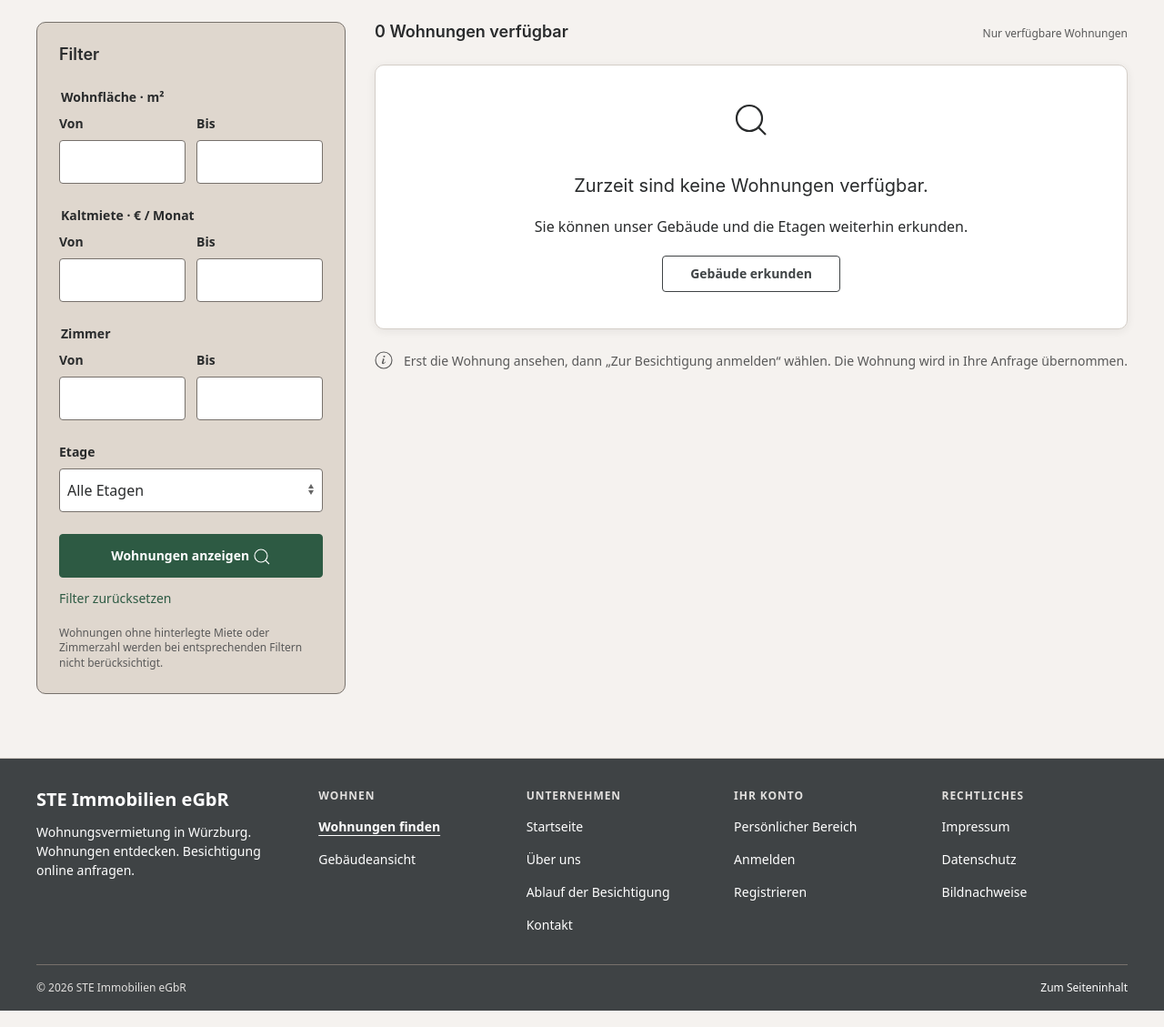
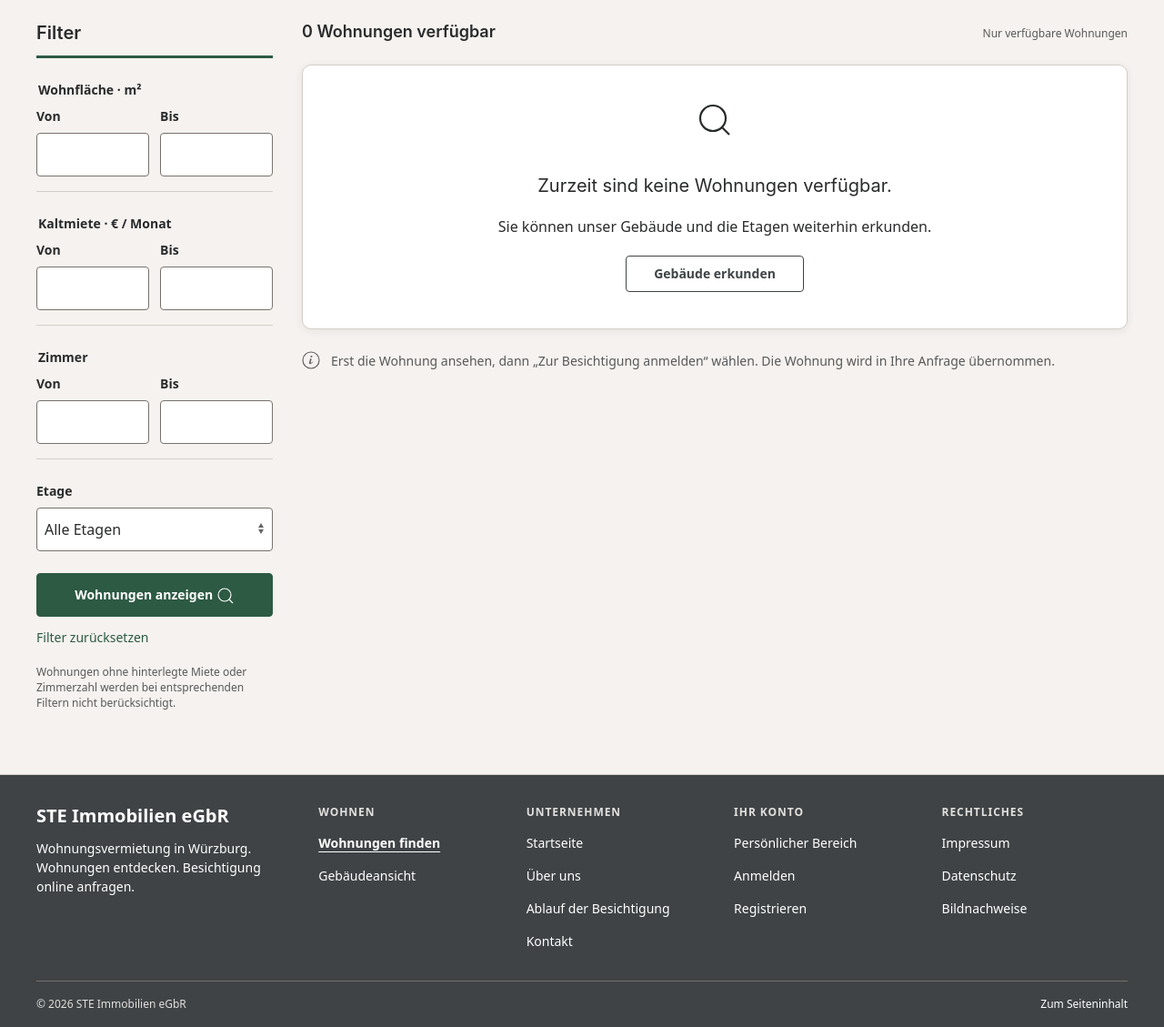
Before and after one commit to STEImmo/STEImmo, a Django app: page /wohnungen/ in a window 1280 px wide. Shown: the part 227-1356 px from the top of the page at 91% size. Run offline with Django 5.2, Linux system fonts and the light colour scheme; data that the repository does not hold is empty; parts of the project's set-up code (start-up, migrations or seed data) failed here and were passed over; some libraries are stand-ins or nearby versions.

Commit message:
feat: redesign apartment search filter panel for improved layout and responsiveness

```diff
--- a/static/css/app.css
+++ b/static/css/app.css
@@ -1133,10 +1133,11 @@ a:active,
 .apartment-search-heading { display: flex; flex-wrap: wrap; justify-content: space-between; align-items: center; gap: var(--steimmo-space-lg); margin-bottom: var(--steimmo-space-xl); }
 .apartment-search-heading h1 { margin: 0 0 var(--steimmo-space-sm); font-size: clamp(1.8rem, 3.5vw, 2.75rem); letter-spacing: -.035em; font-weight: 600; }
 .apartment-search-heading p:last-child { margin: 0; color: var(--steimmo-color-text-muted); }
-.apartment-search-layout { display: grid; grid-template-columns: 340px minmax(0, 1fr); gap: var(--steimmo-space-xl); align-items: start; }
-.apartment-search-filter-panel { padding: var(--steimmo-space-lg); background: var(--steimmo-color-surface-brand); border-radius: var(--steimmo-radius-lg); }
-.apartment-search-filter-panel h2 { margin: 0 0 var(--steimmo-space-lg); font-size: var(--steimmo-font-size-lg); font-weight: 600; }
+.apartment-search-layout { display: grid; grid-template-columns: 260px minmax(0, 1fr); gap: var(--steimmo-space-xl); align-items: start; }
+.apartment-search-filter-panel { padding: 0; background: transparent; border-radius: 0; }
+.apartment-search-filter-panel h2 { margin: 0 0 var(--steimmo-space-lg); padding-bottom: var(--steimmo-space-sm); border-bottom: 3px solid var(--steimmo-color-primary); font-size: var(--steimmo-font-size-xl); font-weight: 600; }
 .apartment-search-fields { display: grid; gap: var(--steimmo-space-lg); }
+.apartment-search-fields > fieldset { min-width: 0; margin: 0; padding: 0 0 var(--steimmo-space-md); border: 0; border-bottom: 1px solid var(--steimmo-color-border); }
 .apartment-search-fields legend { margin-bottom: var(--steimmo-space-xs); font-size: var(--steimmo-font-size-sm); font-weight: 600; }
 .apartment-search-range { display: grid; grid-template-columns: repeat(2, minmax(0, 1fr)); gap: var(--steimmo-space-sm); }
 .apartment-search-field { min-width: 0; }
@@ -1173,7 +1174,7 @@ a:active,
 .apartment-search { padding-top: var(--steimmo-space-xl); }
 .apartment-search .apartment-search-heading { margin-bottom: var(--steimmo-space-lg); }
 .apartment-search .apartment-search-heading h1 { font-size: clamp(1.8rem, 3vw, 2.25rem); }
-.apartment-search .apartment-search-filter-panel { position: sticky; top: var(--steimmo-space-lg); max-height: calc(100dvh - 2 * var(--steimmo-space-lg)); overflow-y: auto; box-sizing: border-box; border: 1px solid var(--steimmo-color-border-strong); }
+.apartment-search .apartment-search-filter-panel { box-sizing: border-box; border: 0; }
 .apartment-search .apartment-search-field .uk-input, .apartment-search .apartment-search-field .uk-select { height: 48px; font-size: var(--steimmo-font-size-base); }
 .apartment-search .apartment-search-field .uk-form-label { font-size: var(--steimmo-font-size-sm); }
 .apartment-search .apartment-search-filter-actions .uk-button { min-height: 48px; }
@@ -1187,7 +1188,7 @@ a:active,
     .apartment-search-result-grid { grid-template-columns: 1fr; }
     .apartment-search-card-heading h3 { font-size: var(--steimmo-font-size-lg); }
     .apartment-search-heading > .uk-button { width: 100%; box-sizing: border-box; }
-    .apartment-search-card-content, .apartment-search-filter-panel { padding: var(--steimmo-space-md); }
+    .apartment-search-card-content { padding: var(--steimmo-space-md); }
     .apartment-search-result-heading > span { display: none; }
 }
 
@@ -1649,6 +1650,7 @@ a:active,
 
 /* Optional mobile filter disclosure; the GET form works without JavaScript. */
 .apartment-search-filter-toggle { display: none; width: 100%; text-align: left; }
+.apartment-search .apartment-search-filter-toggle { padding-inline: 0; background: transparent; border: 0; border-bottom: 3px solid var(--steimmo-color-primary); border-radius: 0; font-weight: 600; }
 .apartment-search-filter-toggle[aria-expanded="true"] { margin-bottom: var(--steimmo-space-lg); }
 @media (max-width: 959px) {
     .apartment-search-filter-toggle:not([hidden]) { display: block; }
--- a/templates/base.html
+++ b/templates/base.html
@@ -6,7 +6,7 @@
     <meta name="viewport" content="width=device-width, initial-scale=1">
     <title>{% block title %}STE Immobilien eGbR{% endblock %}</title>
     <link rel="stylesheet" href="{% static 'vendor/uikit/uikit.min.css' %}">
-    <link rel="stylesheet" href="{% static 'css/app.css' %}?v=56">
+    <link rel="stylesheet" href="{% static 'css/app.css' %}?v=59">
 </head>
 <body class="site-shell">
     <a class="site-skip-link" href="#main-content">Zum Inhalt springen</a>
--- a/templates/core/error.html
+++ b/templates/core/error.html
@@ -6,7 +6,7 @@
     <meta name="viewport" content="width=device-width, initial-scale=1">
     <title>{{ heading }} · STE Immobilien eGbR</title>
     <link rel="stylesheet" href="{% static 'vendor/uikit/uikit.min.css' %}">
-    <link rel="stylesheet" href="{% static 'css/app.css' %}?v=56">
+    <link rel="stylesheet" href="{% static 'css/app.css' %}?v=59">
 </head>
 <body class="site-shell">
     <a class="site-skip-link" href="#main-content">Zum Inhalt springen</a>
--- a/templates/wohnungsverwaltung/apartment_search.html
+++ b/templates/wohnungsverwaltung/apartment_search.html
@@ -8,7 +8,8 @@
             <a class="uk-button uk-button-default" href="{% url 'wohnungsverwaltung_public:building_view' %}"><span uk-icon="home" aria-hidden="true"></span> Gebäude erkunden</a>
         </header>
         <div class="apartment-search-layout">
-            <aside class="apartment-search-filter-panel" aria-labelledby="apartment-filter-title">
+            <div class="apartment-search-filter-column">
+            <aside class="apartment-search-filter-panel" aria-labelledby="apartment-filter-title" uk-sticky="offset: 24; end: .apartment-search-layout; media: 960">
                 <h2 id="apartment-filter-title">Filter</h2>
                 <button class="uk-button uk-button-default apartment-search-filter-toggle" type="button" hidden aria-controls="apartment-filter-body" aria-expanded="true" data-mobile-filter-toggle>Filter anzeigen{% if has_filters %} · Filter aktiv{% endif %}</button>
                 <div id="apartment-filter-body" class="apartment-search-filter-body" data-filter-errors="{% if form.errors %}true{% else %}false{% endif %}">
@@ -24,6 +25,7 @@
 </form>
                 </div>
             </aside>
+            </div>
             <div class="apartment-search-results">
                 {% if form.errors %}
                 <div class="uk-alert-danger" role="alert">Bitte prüfen Sie die markierten Filterwerte. Danach können Sie die Suche erneut starten.</div>
```
Also changed, not shown: docs/ui-muster.md (+20 -0 lines).
